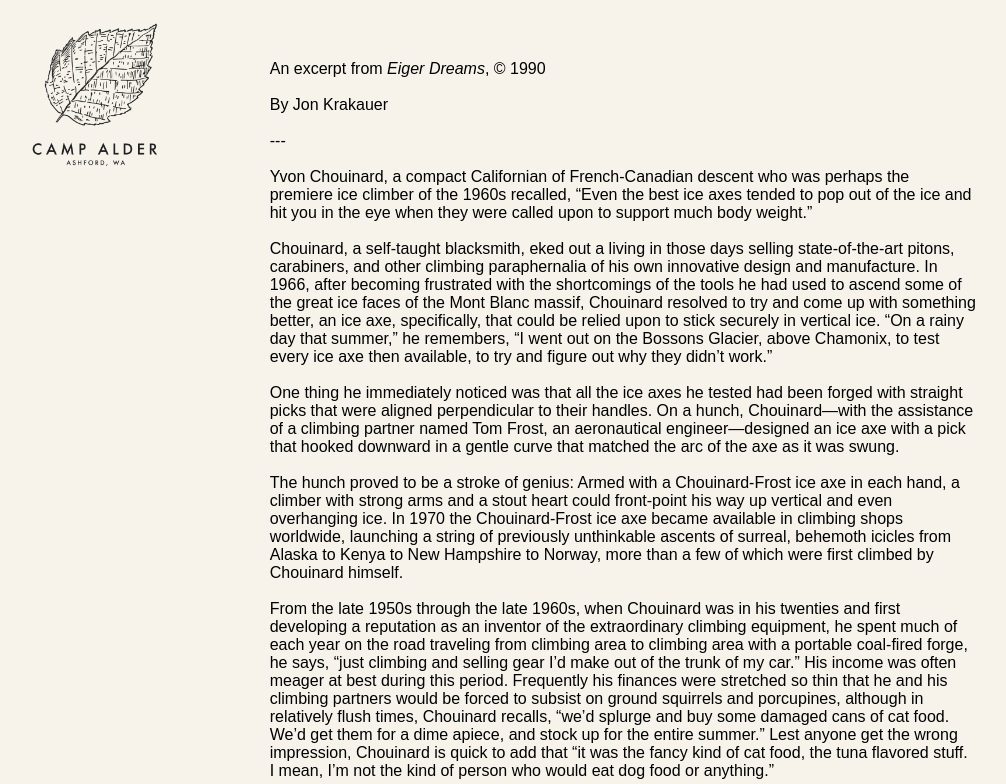
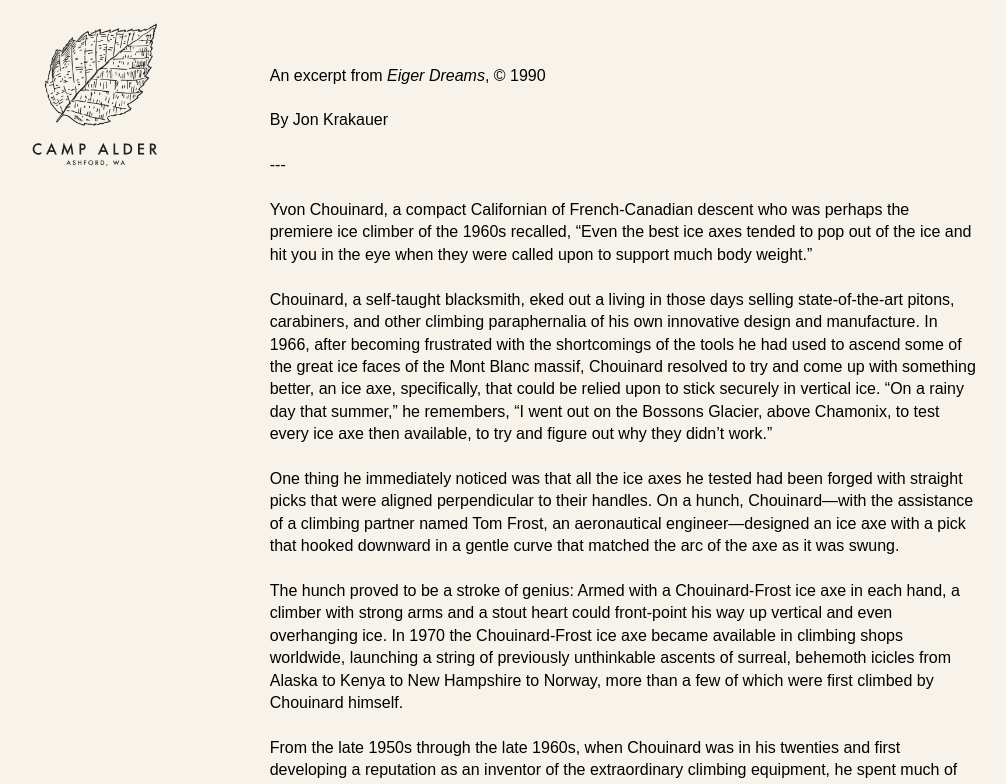
Before and after one commit to campalder/campalder.github.io, a plain HTML site: page the-ice-axe-story/index.html in a window 1280 px wide. Shown: the top 784 px of the page, without its empty margins (17-1023 px from the left). Drawn offline with Linux system fonts and the light colour scheme; files whose address does not match are found by name.

Commit message:
shhhh...

```diff
--- a/the-ice-axe-story/index.html
+++ b/the-ice-axe-story/index.html
@@ -3978,7 +3978,7 @@
 								<div class="col sqs-col-12 span-12">
 									<div class="sqs-block html-block sqs-block-html" data-block-type="2" id="block-2767531063426c055b55">
 										<div class="sqs-block-content">
-											<p style="text-align:left;white-space:pre-wrap;" class="">
+											<p style="text-align:left;white-space:pre-wrap; line-height:1.4rem;" class="">
 An excerpt from <i>Eiger Dreams</i>, © 1990<br />
 By Jon Krakauer<br />
 ---<br />
```
